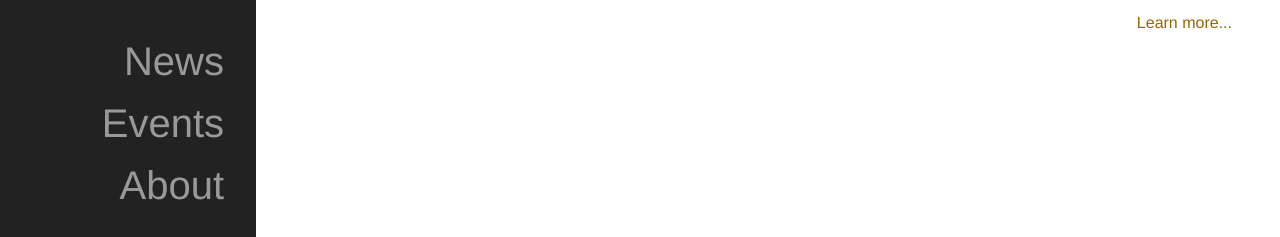
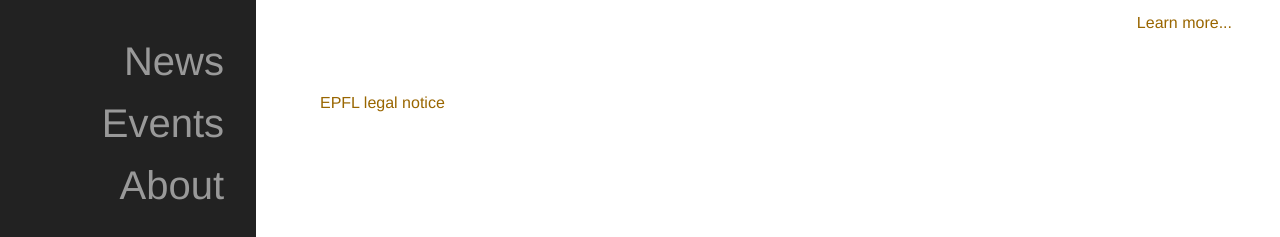
Before and after one commit to PolyProg/PolyProg.github.io, a Jekyll site: the page built from index.html, in a window 1280 px wide and 900 px high, scrolled down 1765 px. Shown: the part 660-897 px from the top of the window. Built offline with Jekyll 4.4.1, drawn with Linux system fonts in a browser that asks for light colours.

Commit message:
add legal notice

```diff
--- a/index.html
+++ b/index.html
@@ -69,3 +69,8 @@
   <a class="section-link"
      href="{{ site.baseurl }}/about">Learn more...</a>
 </div>
+
+<!-- EPFL requires this -->
+<div class="section-container">
+  <a title="EPFL legal notice" href="http://mediacom.epfl.ch/disclaimer-en">EPFL legal notice</a>
+</div>
```
